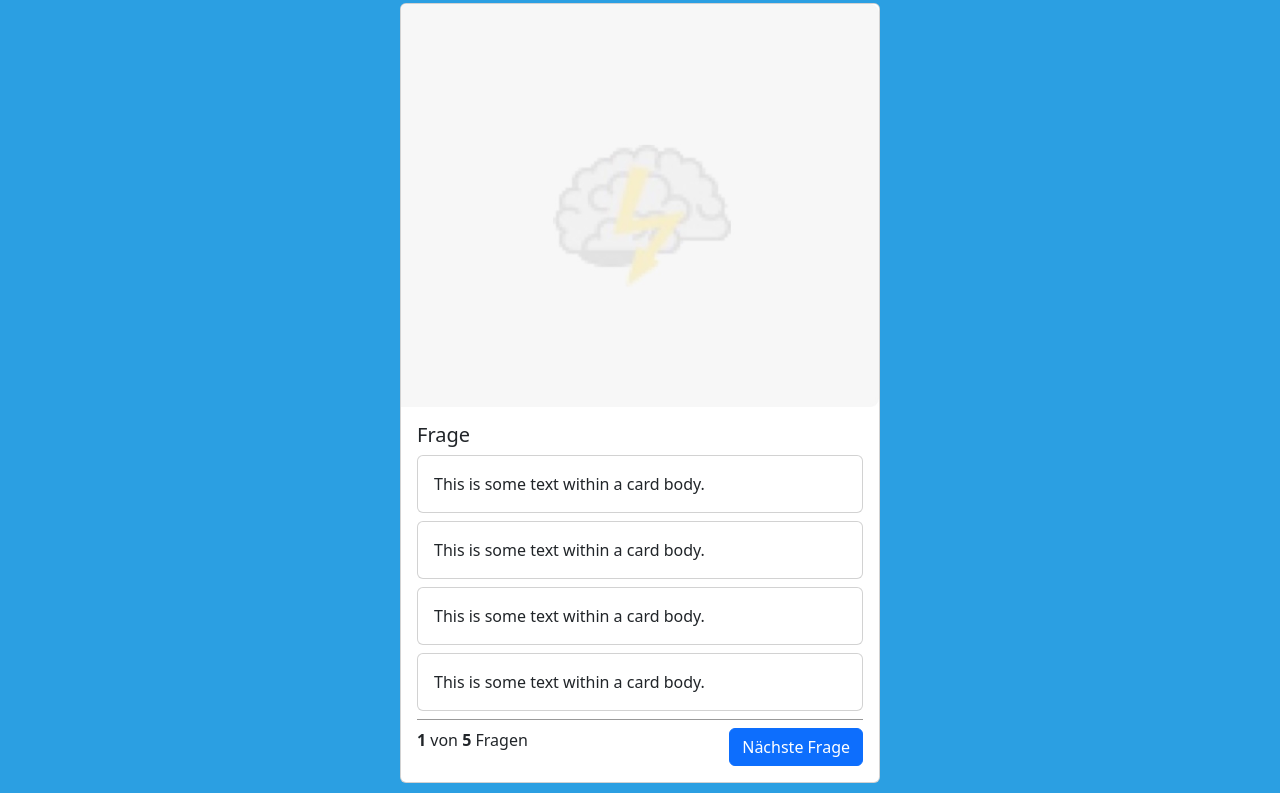
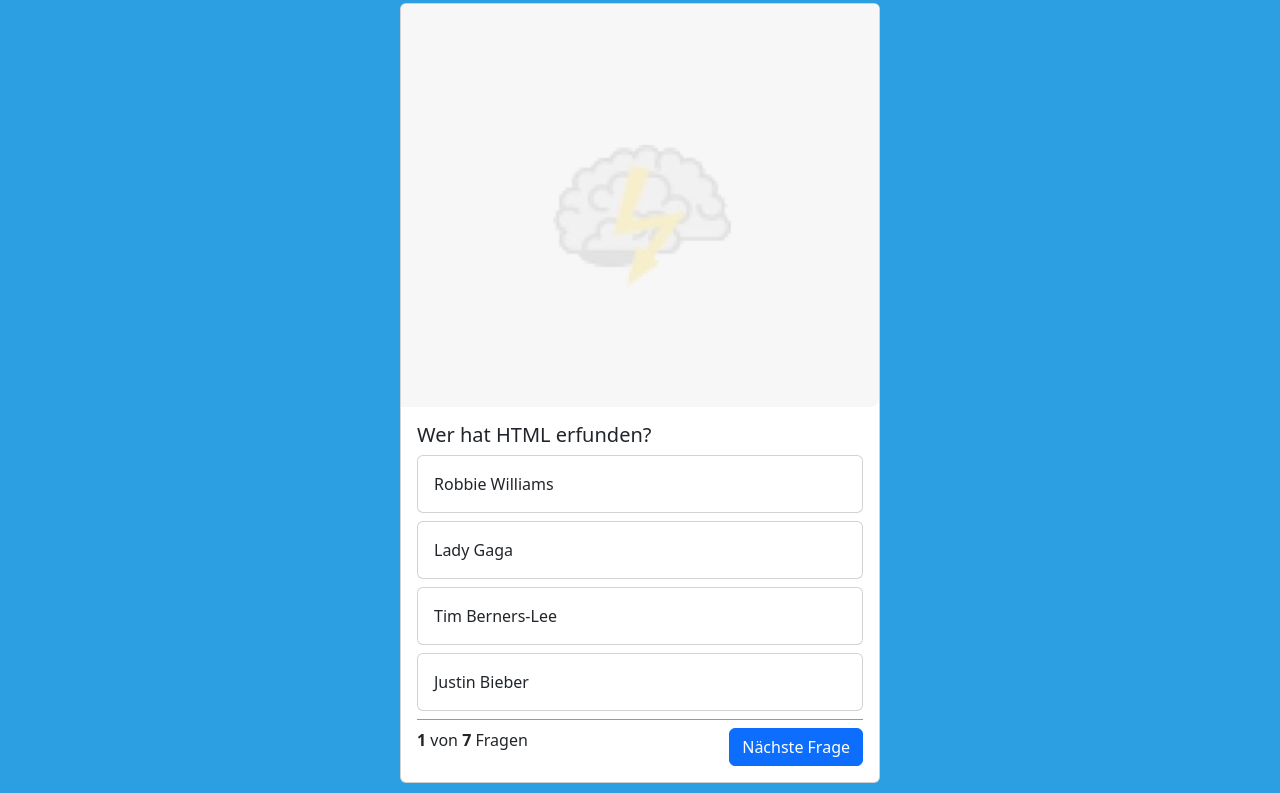
Before and after one commit to Winktory1304/QuizApp, a website: page index.html in a window 1280 px wide. Shown: the part 63-856 px from the top of the page. Drawn offline with nearby package versions, Linux system fonts and the light colour scheme.

Commit message:
questioncard

```diff
--- a/index.html
+++ b/index.html
@@ -10,7 +10,7 @@
   <script src="/script.js"></script>
 </head>
 
-<body>
+<body onload="init()">
   <nav class="navbar navbar-light bg-light">
     <div class="container-fluid">
       <a class="navbar-brand" href="#">QuizApp</a>
@@ -21,35 +21,35 @@
     <div class="card quiz-card">
       <img src="/img/brainbg.jpg" class="card-img-top">
       <div class="card-body">
-        <h5 class="card-title">Frage</h5>
+        <h5 class="card-title" id="questionText">Frage</h5>
 
         <div class="card mb-2">
-          <div class="card-body">
+          <div class="card-body" id="answer_1">
             This is some text within a card body.
           </div>
         </div>
 
         <div class="card mb-2">
-          <div class="card-body">
+          <div class="card-body" id="answer_2">
             This is some text within a card body.
           </div>
         </div>
 
         <div class="card mb-2">
-          <div class="card-body">
+          <div class="card-body" id="answer_3">
             This is some text within a card body.
           </div>
         </div>
 
         <div class="card mb-2">
-          <div class="card-body">
+          <div class="card-body" id="answer_4">
             This is some text within a card body.
           </div>
         </div>
 
         <div class="question-footer">
           <span>
-            <b>1</b> von<b> 5</b> Fragen
+            <b>1</b> von <b id="lengthOfQuestions"></b> Fragen
           </span>
           <button type="button" class="btn btn-primary">Nächste Frage</button>
         </div>
--- a/script.js
+++ b/script.js
@@ -0,0 +1,77 @@
+//6 variablen 5 Strings 1 Number
+let questions = [
+  {
+    "question": "Wer hat HTML erfunden?",
+    "answer_1": "Robbie Williams",
+    "answer_2": "Lady Gaga",
+    "answer_3": "Tim Berners-Lee",
+    "answer_4": "Justin Bieber",
+    "right_answer": 3
+  },
+  {
+    "question": "Was bedeutet das Akronym 'CSS'?",
+    "answer_1": "Creative Style Sheets",
+    "answer_2": "Cascading Style Sheets",
+    "answer_3": "Computer Style Sheets",
+    "answer_4": "Colorful Style Sheets",
+    "right_answer": 2
+  },
+  {
+    "question": "Welches Protokoll wird hauptsächlich für die Übertragung von Webseiten verwendet?",
+    "answer_1": "FTP",
+    "answer_2": "HTTP",
+    "answer_3": "SMTP",
+    "answer_4": "TCP",
+    "right_answer": 2
+  },
+  {
+    "question": "Was ist ein 'Cookie' im Kontext des Internets?",
+    "answer_1": "Ein kleines Stück Daten, das von Websites gespeichert wird",
+    "answer_2": "Ein Passwort-Speicherprogramm",
+    "answer_3": "Ein Virus",
+    "answer_4": "Ein digitaler Währungscode",
+    "right_answer": 1
+  },
+  {
+    "question": "Was beschreibt 'JavaScript' am besten?",
+    "answer_1": "Ein Schreibstil für Journalisten",
+    "answer_2": "Eine Marke von Kaffee",
+    "answer_3": "Ein Betriebssystem",
+    "answer_4": "Eine Programmiersprache",
+    "right_answer": 4
+  },
+  {
+    "question": "Was ist eine IP-Adresse?",
+    "answer_1": "Ein internationaler Passcode",
+    "answer_2": "Eine persönliche Identifikationsnummer",
+    "answer_3": "Eine Internet-Protokoll-Adresse",
+    "answer_4": "Ein Zahlencode für Internet-Banking",
+    "right_answer": 3
+  },
+  {
+    "question": "Was ist ein 'Domain Name'?",
+    "answer_1": "Ein Benutzername für E-Mail-Konten",
+    "answer_2": "Der offizielle Name einer Website",
+    "answer_3": "Ein Passwort-Sicherheitssystem",
+    "answer_4": "Ein Typ von Software",
+    "right_answer": 2
+  }
+];
+
+
+let currentQuestion = 0;
+
+function init(){
+  document.getElementById('lengthOfQuestions').innerHTML = questions.length;
+showQuestion();
+};
+
+
+function showQuestion(){
+let question = questions[currentQuestion];
+document.getElementById('questionText').innerHTML = question['question'];
+document.getElementById('answer_1').innerHTML = question['answer_1'];
+document.getElementById('answer_2').innerHTML = question['answer_2'];
+document.getElementById('answer_3').innerHTML = question['answer_3'];
+document.getElementById('answer_4').innerHTML = question['answer_4'];
+}
```
